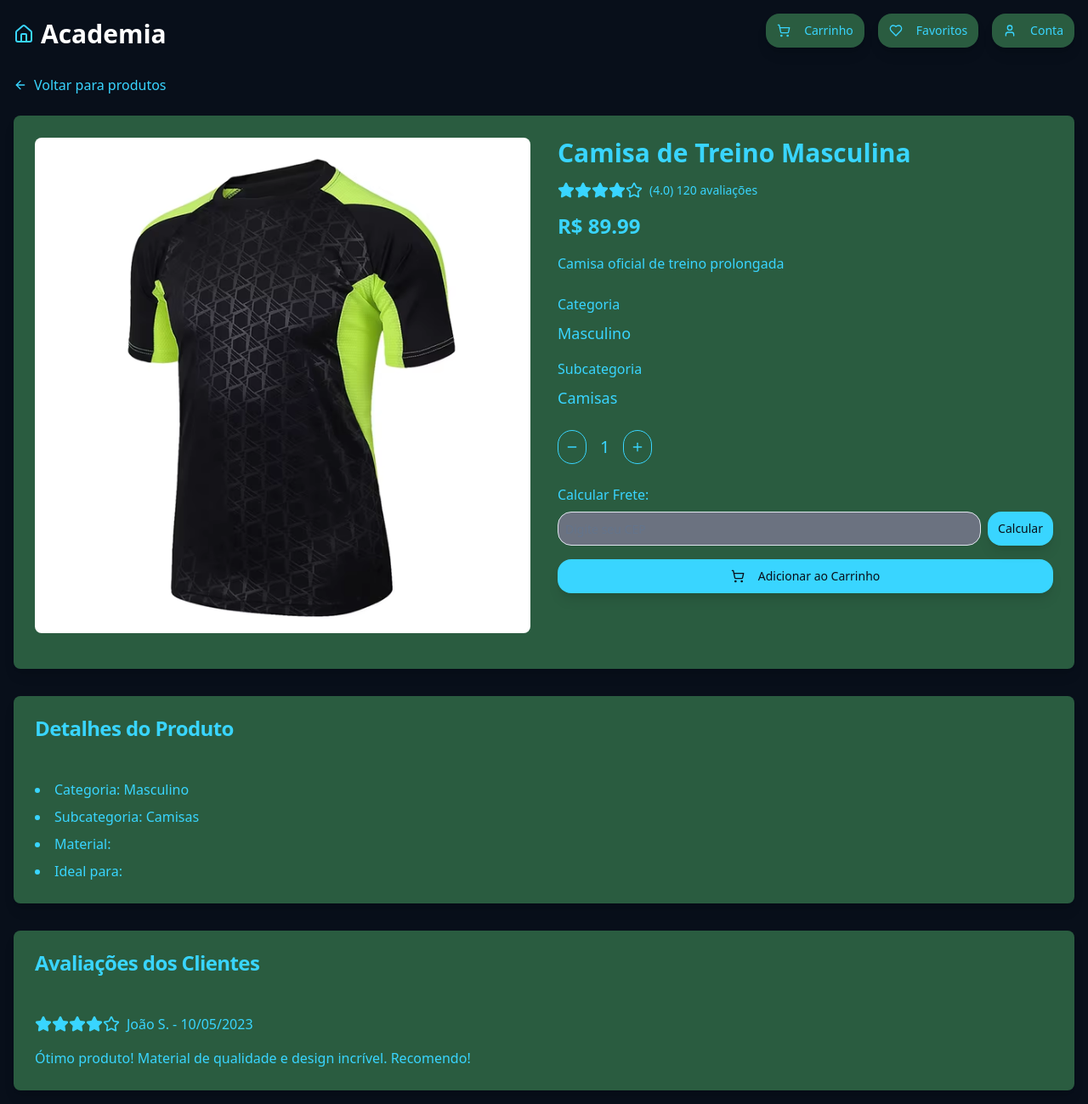
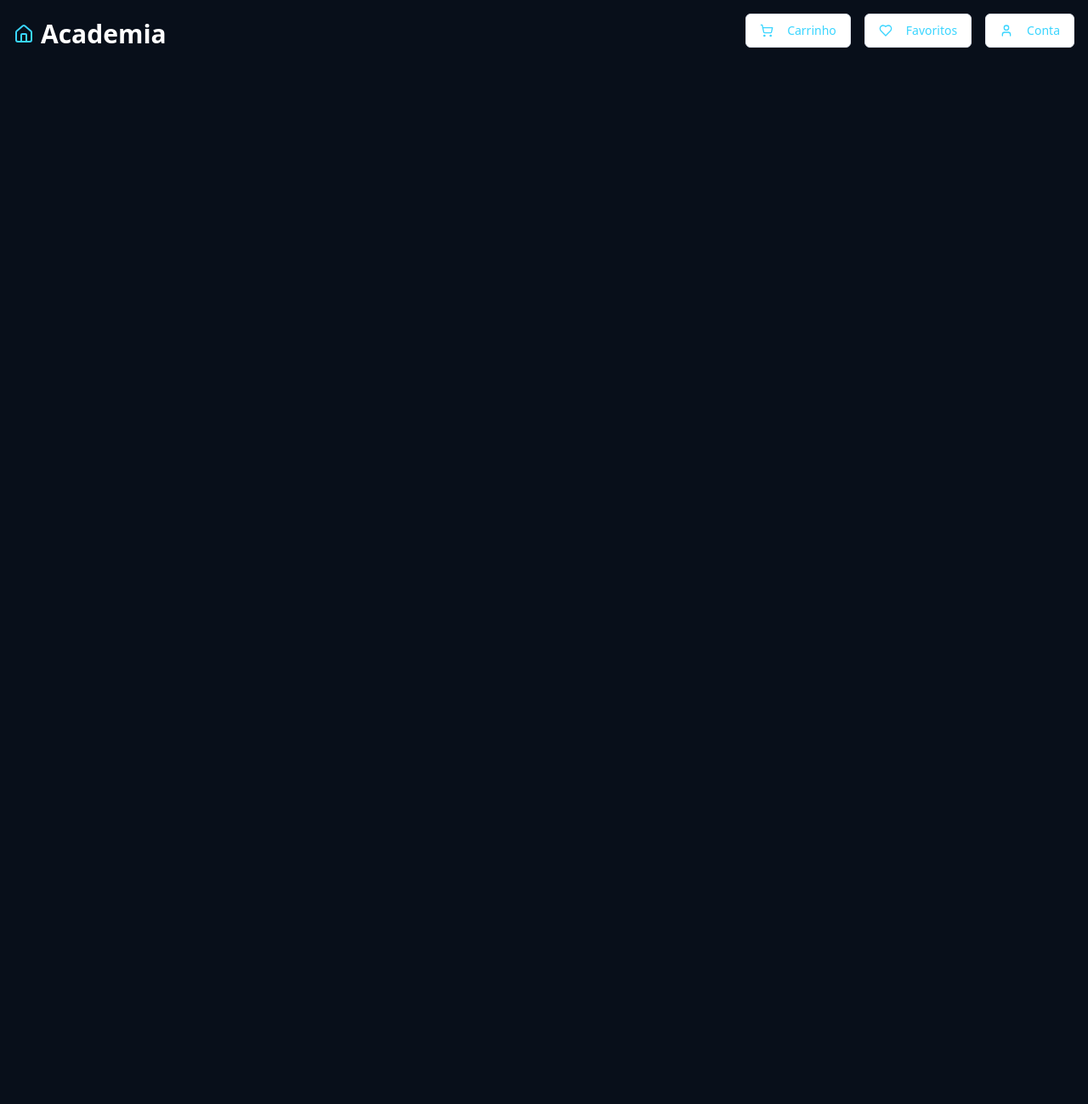
Before and after one commit to rodrigo-santos1/projeto_atleta, a Next.js app: page /productAcad/1 in a window 1280 px wide. Shown: the whole page at 85% size. After the commit the page ends 800 px from the top, so only its background shows below. Built offline with nearby package versions, Linux system fonts and the light colour scheme.

Commit message:
feat(Page): add atualização page

```diff
--- a/app/productAcad/[id]/page.tsx
+++ b/app/productAcad/[id]/page.tsx
@@ -23,10 +23,10 @@ export default function ProductDetailPage() {
   const params = useParams();
   const router = useRouter();
   const [product, setProduct] = useState<Product | undefined>(undefined);
-  const [quantity, setQuantity] = useState(1);
-  const [isLoading, setIsLoading] = useState(true);
-  const [cartCount, setCartCount] = useState(0);
-  const [favoritesCount, setFavoritesCount] = useState(0);
+  const [quantity, setQuantity] = useState<number>(1);
+  const [isLoading, setIsLoading] = useState<boolean>(true);
+  const [cartCount, setCartCount] = useState<number>(0);
+  const [favoritesCount, setFavoritesCount] = useState<number>(0);
 
   useEffect(() => {
     const fetchProduct = () => {
@@ -39,18 +39,17 @@ export default function ProductDetailPage() {
   }, [params.id]);
 
   useEffect(() => {
-    const cart = JSON.parse(localStorage.getItem("cart") || "[]");
-    setCartCount(cart.reduce((total: any, item: { quantity: any; }) => total + item.quantity, 0));
+    const cart: { id: string; quantity: number }[] = JSON.parse(localStorage.getItem("cart") || "[]");
+    setCartCount(cart.reduce((total, item) => total + item.quantity, 0));
   }, []);
 
   const increaseQuantity = () => setQuantity((prev) => prev + 1);
-  const decreaseQuantity = () =>
-    setQuantity((prev) => (prev > 1 ? prev - 1 : 1));
+  const decreaseQuantity = () => setQuantity((prev) => (prev > 1 ? prev - 1 : 1));
 
   const addToCart = () => {
     if (product) {
-      const cart = JSON.parse(localStorage.getItem("cart") || "[]");
-      const existingProduct = cart.find((item: { id: string; }) => item.id === product.id);
+      const cart: { id: string; quantity: number }[] = JSON.parse(localStorage.getItem("cart") || "[]");
+      const existingProduct = cart.find((item) => item.id === product.id);
 
       if (existingProduct) {
         existingProduct.quantity += quantity;
@@ -59,7 +58,7 @@ export default function ProductDetailPage() {
       }
 
       localStorage.setItem("cart", JSON.stringify(cart));
-      setCartCount(cart.reduce((total: any, item: { quantity: any; }) => total + item.quantity, 0));
+      setCartCount(cart.reduce((total, item) => total + item.quantity, 0));
     }
   };
 
@@ -85,10 +84,7 @@ export default function ProductDetailPage() {
         <Card className="p-6">
           <CardContent>
             <p className="text-xl">Produto não encontrado</p>
-            <Link
-              href="/"
-              className="mt-4 inline-flex items-center text-[#39D5FF] transition duration-300 hover:text-white"
-            >
+            <Link href="/" className="mt-4 inline-flex items-center text-[#39D5FF] transition duration-300 hover:text-white">
               <ArrowLeft className="mr-2 h-4 w-4" />
               Voltar para a página inicial
             </Link>
@@ -107,156 +103,20 @@ export default function ProductDetailPage() {
             <span className="text-white">Academia</span>
           </Link>
           <div className="flex items-center space-x-4">
-            <Button
-              onClick={goToCart}
-              variant="outline"
-              className="m-0 mb-2 flex items-center justify-center rounded-2xl border-y-2 border-transparent bg-[#2a5c40] pl-3 pr-3 text-[#39D5FF] shadow-lg transition duration-300 hover:border-[#39D5FF] hover:bg-[#2D9BC7] hover:text-[#FFFFFF] hover:shadow-[#39d4ff2f]"
-            >
+            <Button onClick={goToCart} variant="outline" className="m-0 mb-2 flex items-center justify-center">
               <ShoppingCart className="mr-2 h-4 w-4" />
               Carrinho {cartCount > 0 && `(${cartCount})`}
             </Button>
-            <Button
-              onClick={toggleFavorite}
-              variant="outline"
-              className="m-0 mb-2 flex items-center justify-center rounded-2xl border-y-2 border-transparent bg-[#2a5c40] pl-3 pr-3 text-[#39D5FF] shadow-lg transition duration-300 hover:border-[#39D5FF] hover:bg-[#2D9BC7] hover:text-[#FFFFFF] hover:shadow-[#39d4ff2f]"
-            >
+            <Button onClick={toggleFavorite} variant="outline" className="m-0 mb-2 flex items-center justify-center">
               <Heart className="mr-2 h-4 w-4" />
               Favoritos {favoritesCount > 0 && `(${favoritesCount})`}
             </Button>
-            <Button
-              variant="outline"
-              className="m-0 mb-2 flex items-center justify-center rounded-2xl border-y-2 border-transparent bg-[#2a5c40] pl-3 pr-3 text-[#39D5FF] shadow-lg transition duration-300 hover:border-[#39D5FF] hover:bg-[#2D9BC7] hover:text-[#FFFFFF] hover:shadow-[#39d4ff2f]"
-            >
+            <Button variant="outline" className="m-0 mb-2 flex items-center justify-center">
               <User className="mr-2 h-4 w-4" />
               Conta
             </Button>
           </div>
         </header>
-
-        <button
-          onClick={() => window.history.back()}
-          className="mb-6 inline-flex items-center text-[#39D5FF] transition duration-300 hover:text-white"
-        >
-          <ArrowLeft className="mr-2 h-4 w-4" />
-          Voltar para produtos
-        </button>
-
-        <Card className="rounded-lg border-y-2 border-transparent bg-[#2a5c40] text-[#39D5FF] shadow-lg transition duration-300 hover:shadow-[#39d4ff2f]">
-          <CardContent className="p-6">
-            <div className="grid gap-8 md:grid-cols-2">
-              <div>
-                <div className="relative">
-                  <Image
-                    src={product.image}
-                    alt={product.name}
-                    width={600}
-                    height={600}
-                    objectFit="cover"
-                    className="mb-4 h-auto w-full rounded-lg"
-                  />
-                </div>
-              </div>
-              <div>
-                <h1 className="mb-4 text-3xl font-bold">{product.name}</h1>
-                <div className="mb-4 flex items-center">
-                  <Star className="h-5 w-5 fill-[#39D5FF] text-[#39D5FF]" />
-                  <Star className="h-5 w-5 fill-[#39D5FF] text-[#39D5FF]" />
-                  <Star className="h-5 w-5 fill-[#39D5FF] text-[#39D5FF]" />
-                  <Star className="h-5 w-5 fill-[#39D5FF] text-[#39D5FF]" />
-                  <Star className="h-5 w-5 text-[#39D5FF]" />
-                  <span className="ml-2 text-sm">(4.0) 120 avaliações</span>
-                </div>
-                <p className="mb-4 text-2xl font-bold">
-                  R$ {product.price.toFixed(2)}
-                </p>
-                <p className="mb-6">{product.description}</p>
-                <div className="mb-4">
-                  <label className="mb-2 block">Categoria</label>
-                  <p className="text-lg">{product.category}</p>
-                </div>
-                <div className="mb-6">
-                  <label className="mb-2 block">Subcategoria</label>
-                  <p className="text-lg">{product.subcategory}</p>
-                </div>
-                <div className="mb-6 flex items-center">
-                  <Button
-                    onClick={decreaseQuantity}
-                    variant="outline"
-                    className="rounded-full border-[#39D5FF] bg-[#2a5c40] p-2 text-[#39D5FF] transition duration-300 hover:bg-[#2D9BC7] hover:text-[#FFFFFF]"
-                  >
-                    <Minus className="h-4 w-4" />
-                  </Button>
-                  <span className="mx-4 text-xl">{quantity}</span>
-                  <Button
-                    onClick={increaseQuantity}
-                    variant="outline"
-                    className="rounded-full border-[#39D5FF] bg-[#2a5c40] p-2 text-[#39D5FF] transition duration-300 hover:bg-[#2D9BC7] hover:text-[#FFFFFF]"
-                  >
-                    <Plus className="h-4 w-4" />
-                  </Button>
-                </div>
-                <div className="mb-4">
-                  <label className="mb-2 block">Calcular Frete:</label>
-                  <div className="mb-4 flex space-x-2">
-                    <Input
-                      type="text"
-                      placeholder="Digite seu CEP"
-                      className="flex-grow rounded-2xl bg-gray-500 p-2 font-sans text-white focus:outline-none focus:ring-2 focus:ring-white"
-                    />
-                    <Button className="m-0 flex items-center justify-center rounded-2xl border-y-2 border-transparent bg-[#39D5FF] pl-3 pr-3 text-[#080F1A] shadow-lg transition duration-300 hover:border-[#39D5FF] hover:bg-[#2D9BC7] hover:text-[#FFFFFF] hover:shadow-[#39d4ff2f]">
-                      Calcular
-                    </Button>
-                  </div>
-                  <Button
-                    onClick={addToCart}
-                    className="m-0 flex h-10 w-full items-center justify-center rounded-2xl border-y-2 border-transparent bg-[#39D5FF] pl-3 pr-3 text-[#080F1A] shadow-lg transition duration-300 hover:border-[#39D5FF] hover:bg-[#2D9BC7] hover:text-[#FFFFFF] hover:shadow-[#39d4ff2f]"
-                  >
-                    <ShoppingCart className="mr-2 h-4 w-4" />
-                    Adicionar ao Carrinho
-                  </Button>
-                </div>
-              </div>
-            </div>
-          </CardContent>
-        </Card>
-
-        <div className="mt-8 space-y-8">
-          <Card className="rounded-lg border-y-2 border-transparent bg-[#2a5c40] text-[#39D5FF] shadow-lg transition duration-300 hover:shadow-[#39d4ff2f]">
-            <CardHeader>
-              <CardTitle>Detalhes do Produto</CardTitle>
-            </CardHeader>
-            <CardContent className="p-6">
-              <ul className="list-inside list-disc space-y-2">
-                <li>Categoria: {product.category}</li>
-                <li>Subcategoria: {product.subcategory}</li>
-                <li>Material: {product.material}</li>
-                <li>Ideal para: {product.idealFor}</li>
-              </ul>
-            </CardContent>
-          </Card>
-
-          <Card className="rounded-lg border-y-2 border-transparent bg-[#2a5c40] text-[#39D5FF] shadow-lg transition duration-300 hover:shadow-[#39d4ff2f]">
-            <CardHeader>
-              <CardTitle>Avaliações dos Clientes</CardTitle>
-            </CardHeader>
-            <CardContent className="p-6">
-              <div className="space-y-4">
-                <div className="flex items-center">
-                  <Star className="h-5 w-5 fill-[#39D5FF] text-[#39D5FF]" />
-                  <Star className="h-5 w-5 fill-[#39D5FF] text-[#39D5FF]" />
-                  <Star className="h-5 w-5 fill-[#39D5FF] text-[#39D5FF]" />
-                  <Star className="h-5 w-5 fill-[#39D5FF] text-[#39D5FF]" />
-                  <Star className="h-5 w-5 text-[#39D5FF]" />
-                  <span className="ml-2">João S. - 10/05/2023</span>
-                </div>
-                <p>
-                  Ótimo produto! Material de qualidade e design incrível.
-                  Recomendo!
-                </p>
-              </div>
-            </CardContent>
-          </Card>
-        </div>
       </div>
     </div>
   );
--- a/app/redefinir/page.tsx
+++ b/app/redefinir/page.tsx
@@ -1,6 +1,6 @@
 "use client";
 
-import React, { useState } from "react";
+import React, { useState, ChangeEvent, FormEvent } from "react";
 import "./style.css"; // Importa o CSS
 import Link from "next/link";
 import Image from "next/image";
@@ -11,12 +11,12 @@ const ResetPasswordPage = () => {
     confirmPassword: "",
   });
 
-  const handleChange = (e: { target: { name: any; value: any; }; }) => {
+  const handleChange = (e: ChangeEvent<HTMLInputElement>) => {
     const { name, value } = e.target;
     setFormData({ ...formData, [name]: value });
   };
 
-  const handleSubmit = (e: { preventDefault: () => void; }) => {
+  const handleSubmit = (e: FormEvent<HTMLFormElement>) => {
     e.preventDefault();
     if (formData.newPassword !== formData.confirmPassword) {
       alert("As senhas não coincidem!");
@@ -33,7 +33,7 @@ const ResetPasswordPage = () => {
         className="form-container w-96 rounded-3xl bg-gray-900 p-8"
       >
         <div className="flex flex-col items-center">
-          <Image src="/logooficial.png" alt="" width={150} height={150} />
+          <Image src="/logooficial.png" alt="Logo" width={150} height={150} />
           <h2 className="mb-3 mt-4 text-center text-2xl text-[#39d5ff]">
             Redefinir Senha
           </h2>
@@ -62,16 +62,10 @@ const ResetPasswordPage = () => {
             />
           </div>
         </div>
-        <button
-          type="submit"
-          className=" w-full menu-li py-2"
-        >
+        <button type="submit" className="w-full menu-li py-2">
           Redefinir Senha
         </button>
-        <Link
-          href={"/login"}
-          className=" w-full menu-li py-2 "
-        >
+        <Link href={"/login"} className="w-full menu-li py-2">
           Voltar para Login
         </Link>
       </form>
```
